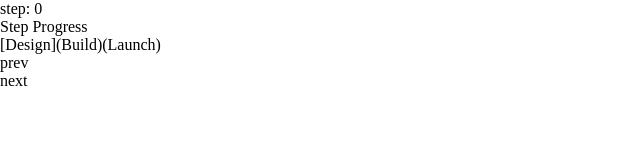
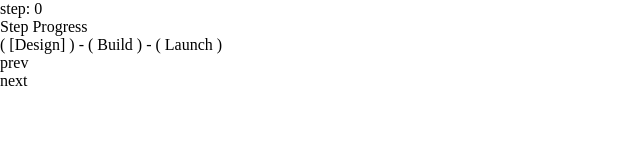
Before and after one commit to dehimer/react-step-progress-component-demo, a React app: page /#/1 in a window 1280 px wide. Shown: the top 160 px of the page, without its empty margins (0-640 px from the left). Built offline with nearby package versions, Linux system fonts and the light colour scheme.

Commit message:
feature: base implementation of Circle and Line components

```diff
--- a/package.json
+++ b/package.json
@@ -24,6 +24,7 @@
     "react-step-progress-component": "^1.0.4",
     "redux": "^4.0.1",
     "request": "^2.88.0",
+    "styled-components": "^4.1.3",
     "typeface-roboto": "0.0.54"
   },
   "devDependencies": {
--- /dev/null
+++ b/src/client/components/StepProgress/components/Circle/index.js
@@ -0,0 +1,7 @@
+import React from 'react'
+
+export default ({ children }) => (
+  <span>
+    ( { children } )
+  </span>
+)
--- /dev/null
+++ b/src/client/components/StepProgress/components/Line/index.js
@@ -0,0 +1,5 @@
+import React from 'react'
+
+export default () => (
+  <span> - </span>
+)
--- a/src/client/components/StepProgress/index.js
+++ b/src/client/components/StepProgress/index.js
@@ -1,4 +1,6 @@
 import React from 'react'
+import Line from './components/Line'
+import Circle from './components/Circle'
 
 export default ({ step, steps, nextStep, prevStep }) => (
   <div>
@@ -21,10 +23,12 @@ export default ({ step, steps, nextStep, prevStep }) => (
 
           return (
             <span key={idx} onClick={handler}>
-              { isActiveStep ? `[${label}]` : `(${label})` }
+              <Circle>
+                { isActiveStep ? `[${label}]` : label }
+              </Circle>
             </span>
           )
-        })
+        }).reduce((prev, curr, idx) => [prev, <Line key={`line-${idx}`} />, curr])
       }
     </div>
   </div>
```
Also changed, not shown: 1 other file (tests, documents, lock files or other folders).
